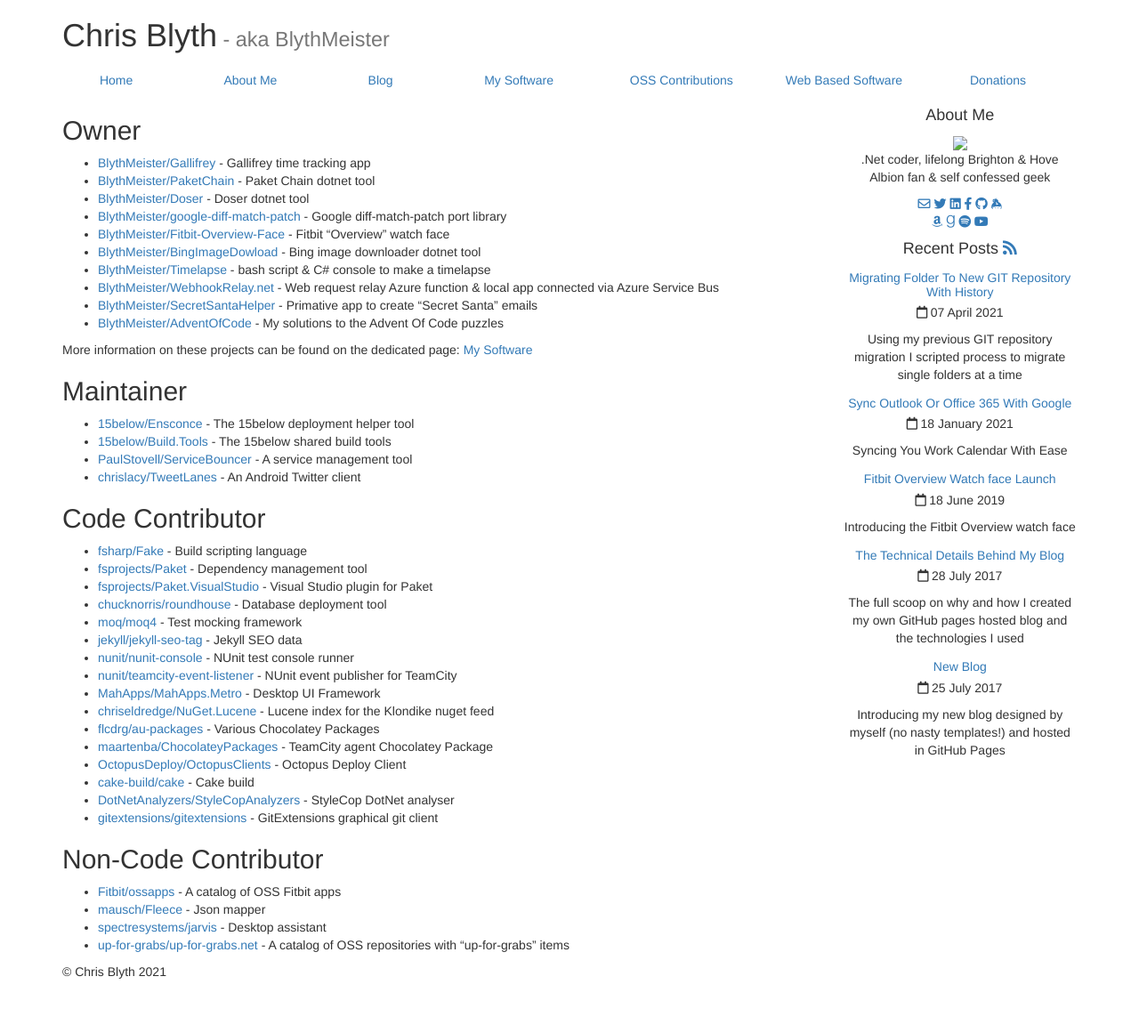
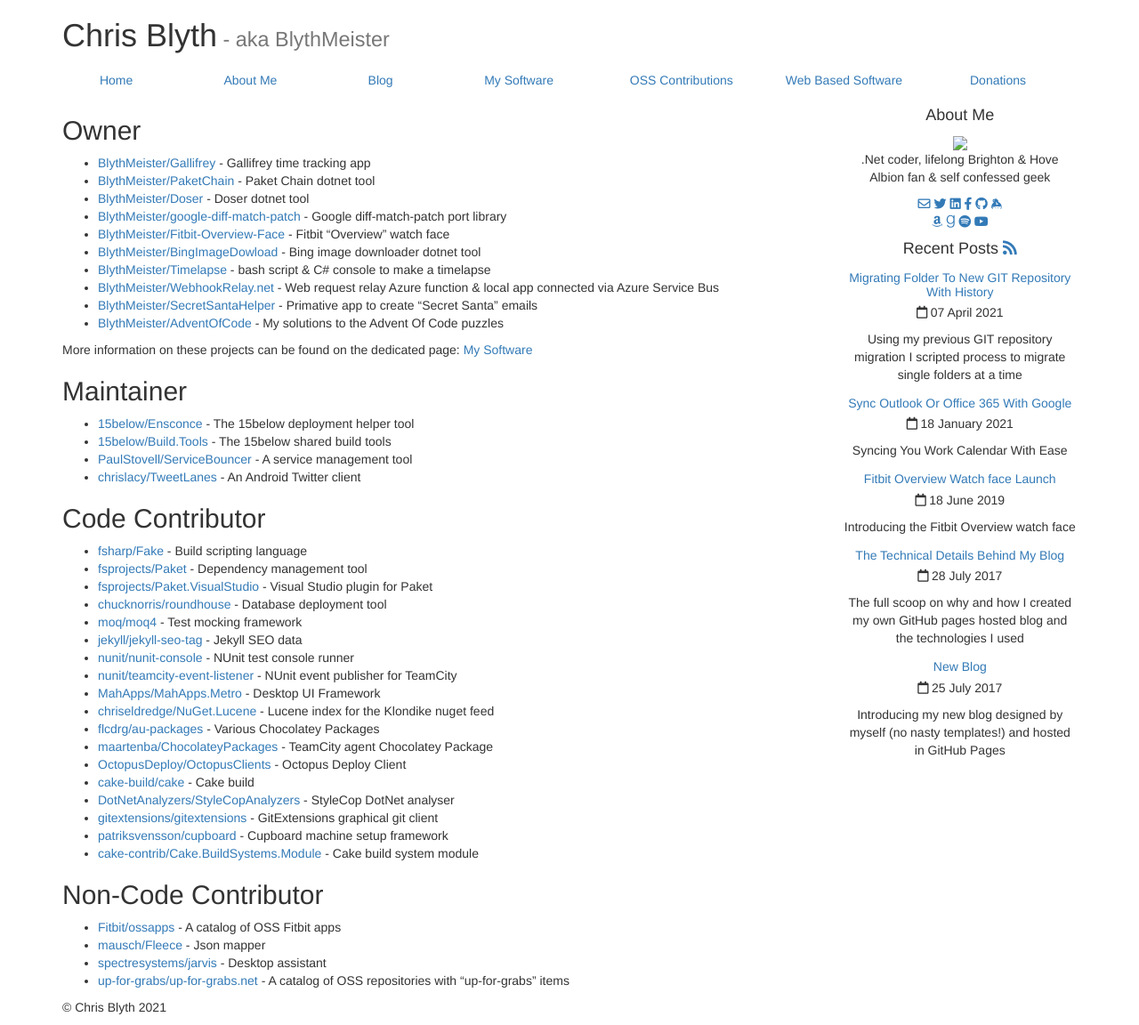
Before and after one commit to BlythMeister/blyth.me.uk, a Jekyll site: the page built from software/oss/index.md, in a window 1280 px wide. Shown: the whole page at 89% size. Built offline with Jekyll 4.4.1, drawn with Linux system fonts in a browser that asks for light colours; nearby versions of some CDN libraries; before the commit the page ends 1112 px from its top, so only the background shows below that.

Commit message:
Update index.md

```diff
--- a/software/oss/index.md
+++ b/software/oss/index.md
@@ -44,6 +44,8 @@
 * [cake-build/cake](https://github.com/cake-build/cake/commits?author=BlythMeister) - Cake build
 * [DotNetAnalyzers/StyleCopAnalyzers](https://github.com/DotNetAnalyzers/StyleCopAnalyzers/commits?author=BlythMeister) - StyleCop DotNet analyser
 * [gitextensions/gitextensions](https://github.com/gitextensions/gitextensions/commits?author=BlythMeister) - GitExtensions graphical git client
+* [patriksvensson/cupboard](https://github.com/patriksvensson/cupboard/commits?author=BlythMeister) - Cupboard machine setup framework
+* [cake-contrib/Cake.BuildSystems.Module](https://github.com/cake-contrib/Cake.BuildSystems.Module/commits?author=BlythMeister) - Cake build system module
 
 ## Non-Code Contributor
 
```
